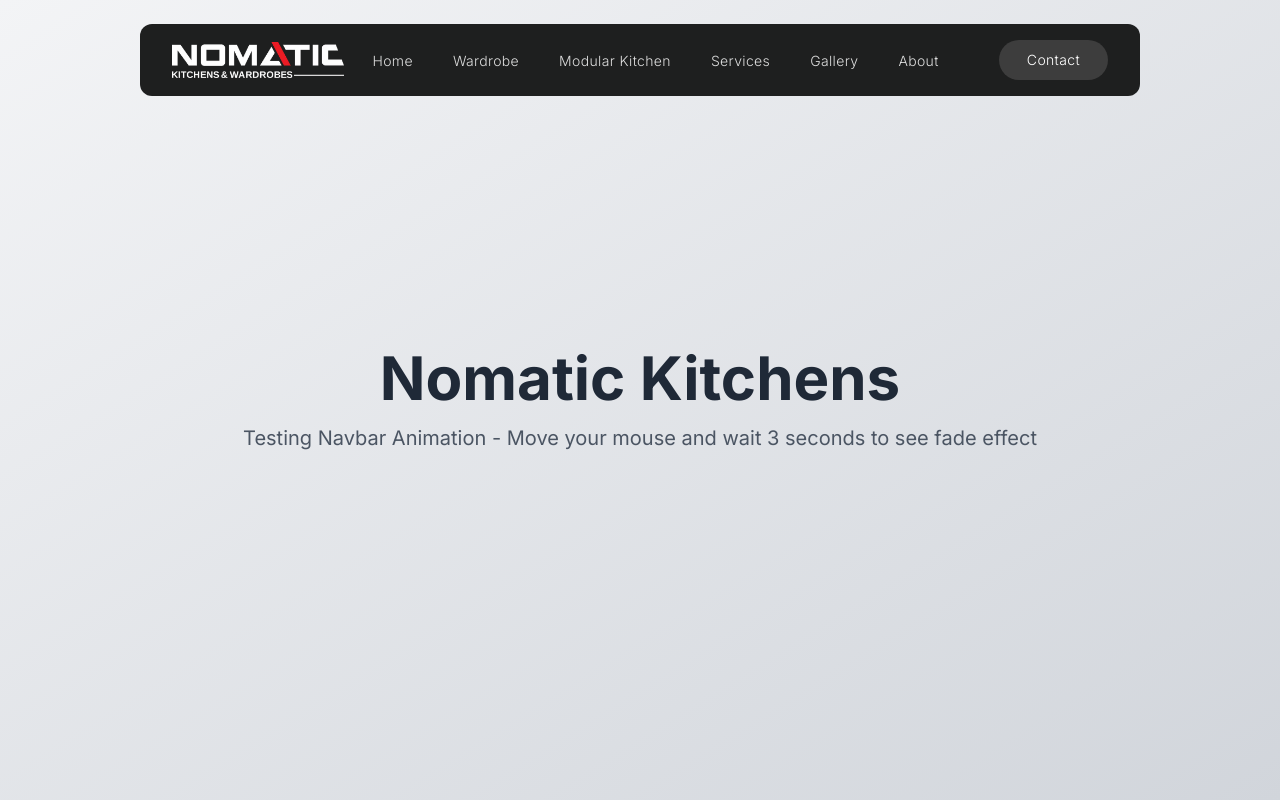
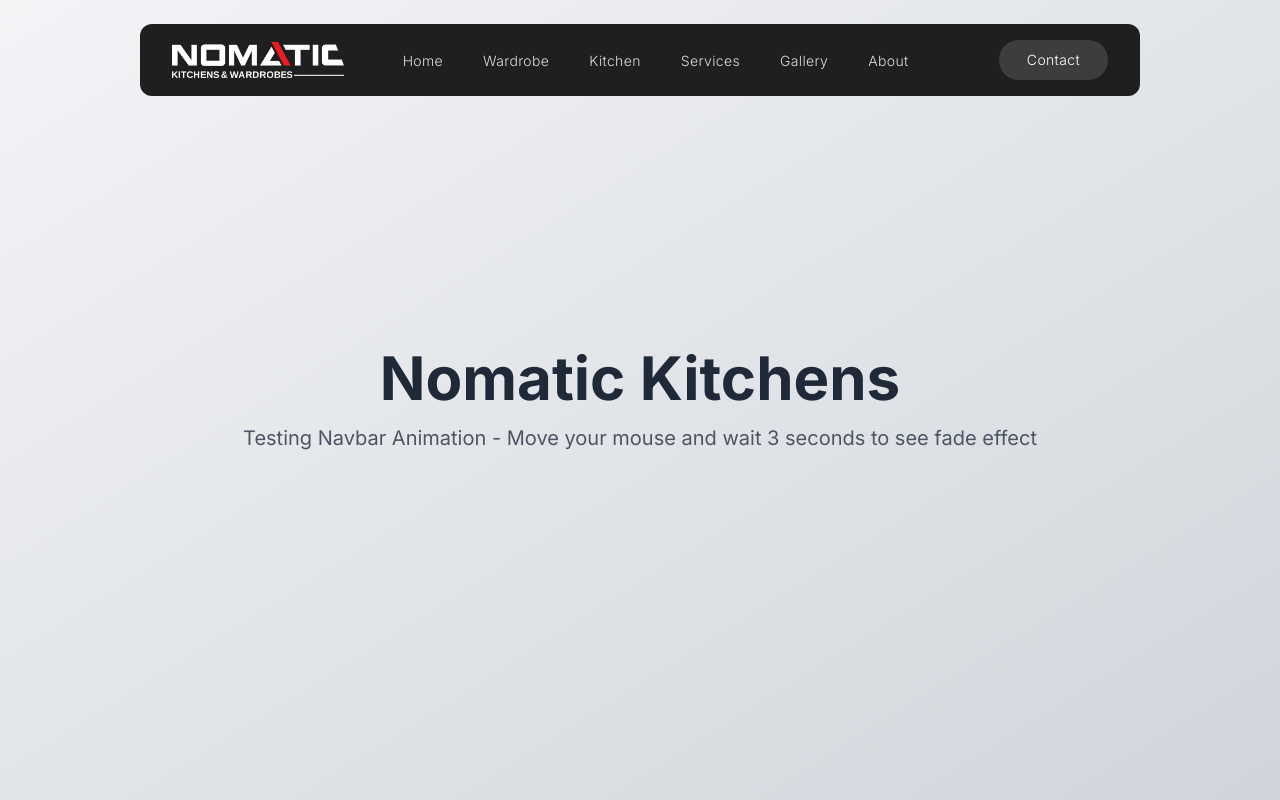
Before and after one commit to hexs00si/nomatic-kitchen, a Next.js app: page / in a window 1280 px wide. Built offline with nearby package versions, Linux system fonts and the light colour scheme.

Commit message:
Edited navbar

```diff
--- a/src/components/layout/Navbar.js
+++ b/src/components/layout/Navbar.js
@@ -58,7 +58,7 @@ export default function Navbar() {
           {[
             'Home',
             'Wardrobe',
-            'Modular Kitchen', // This will be handled with non-breaking space
+            'Kitchen', // This will be handled with non-breaking space
             'Services',
             'Gallery',
             'About',
```
